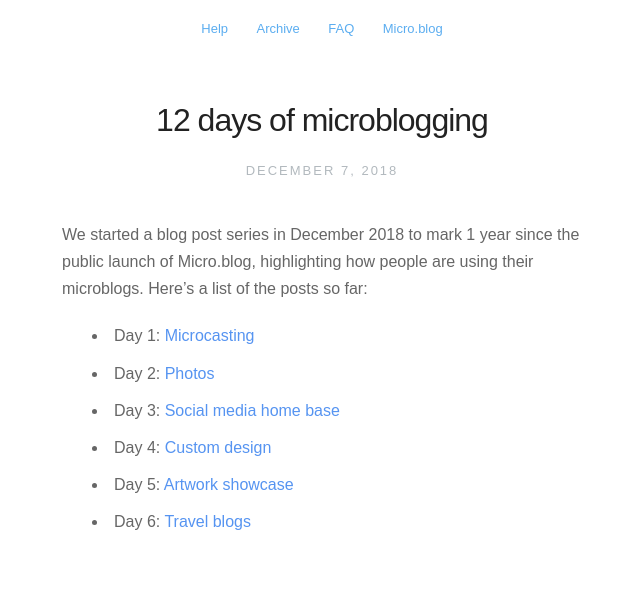
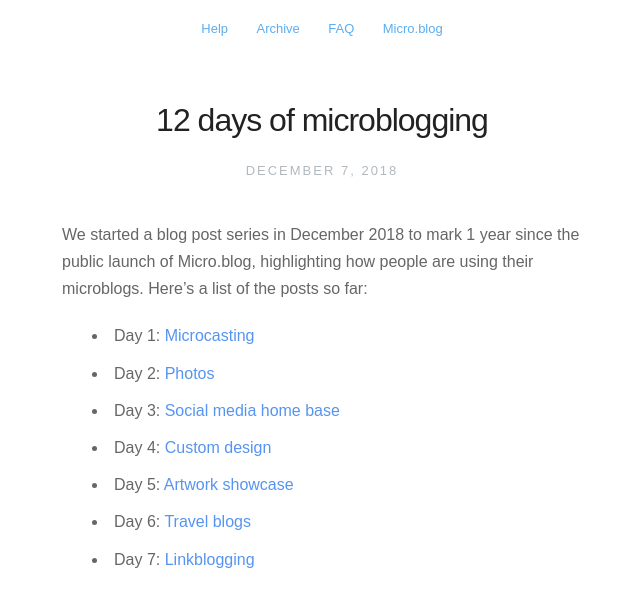
Before and after one commit to microdotblog/help.micro.blog, a Jekyll site: the page built from _posts/2018-12-07-12-days.markdown, in a window 1280 px wide. Shown: the top 607 px of the page, without its empty margins (318-958 px from the left). Built offline with Jekyll 4.4.1, drawn with Linux system fonts in a browser that asks for light colours; nearby versions of some CDN libraries.

Commit message:
Added day 7.

```diff
--- a/_posts/2018-12-07-12-days.markdown
+++ b/_posts/2018-12-07-12-days.markdown
@@ -12,3 +12,4 @@ We started a blog post series in December 2018 to mark 1 year since the public l
 * Day 4: [Custom design](https://manton.org/2018/12/06/161911.html)
 * Day 5: [Artwork showcase](https://manton.org/2018/12/07/195857.html)
 * Day 6: [Travel blogs](https://www.manton.org/2018/12/08/234348.html)
+* Day 7: [Linkblogging](https://manton.org/2018/12/09/014453.html)
```
